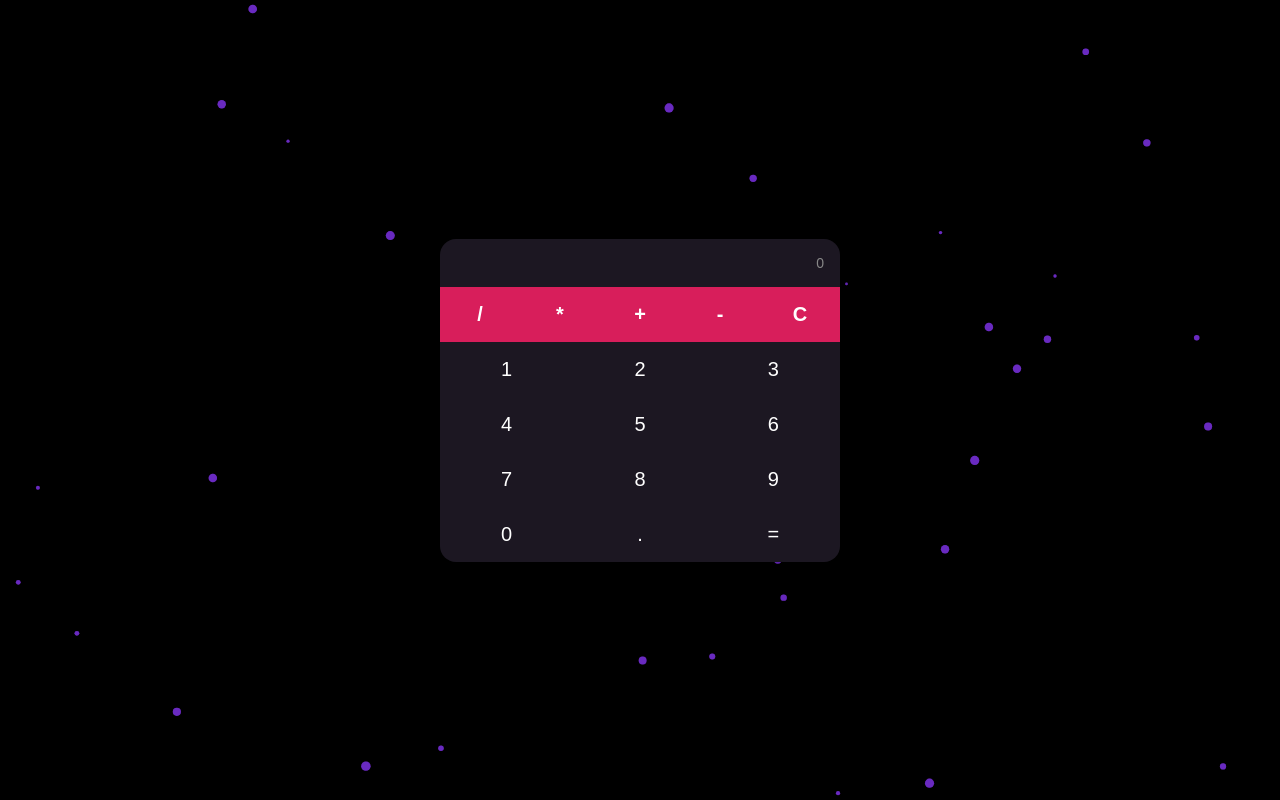
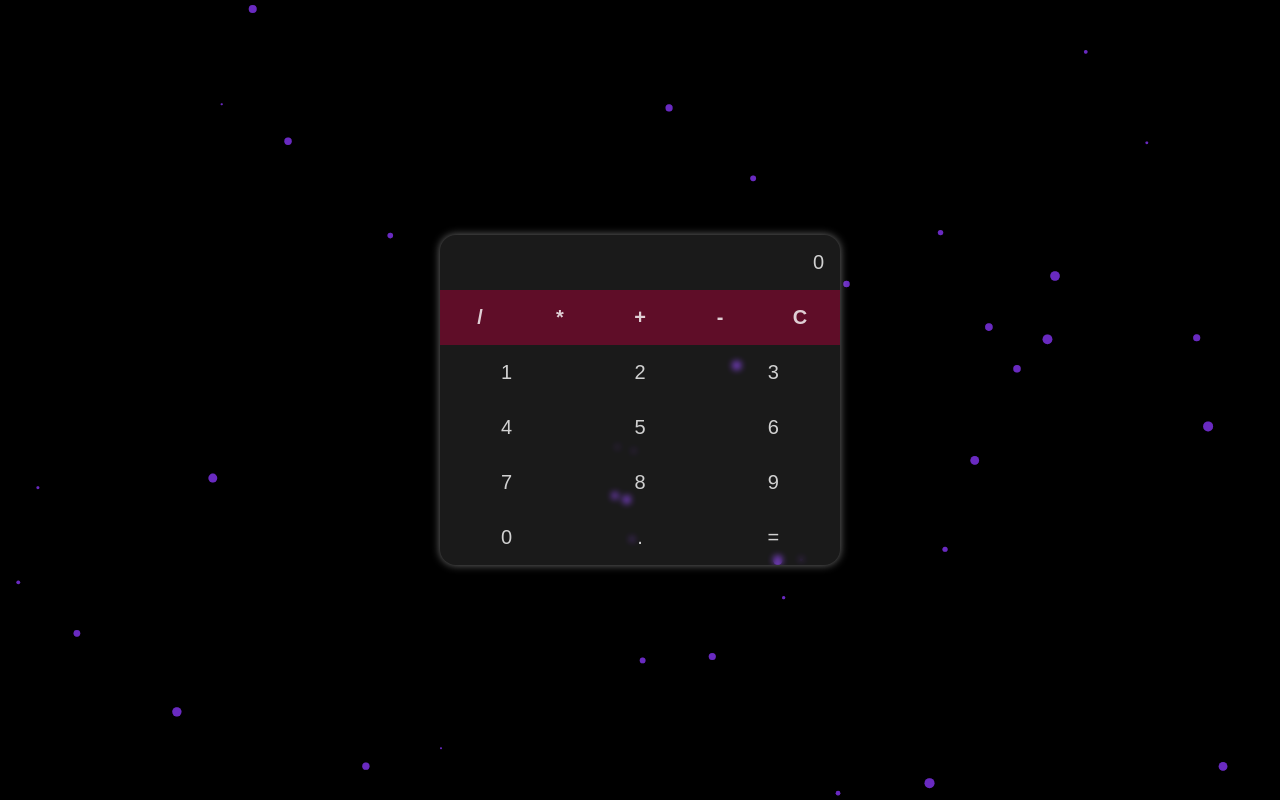
Before and after one commit to Elia-Arata/calculator, a React (Create React App) app: page / in a window 1280 px wide. Built offline with nearby package versions, Linux system fonts and the light colour scheme.

Commit message:
feat: glassmorphism

```diff
--- a/src/index.css
+++ b/src/index.css
@@ -1,8 +1,10 @@
 :root {
-    --primary: #d81e5b;
+    --primary: #d81e5b70;
     --secondary: #8c38ff;
-    --dark: #1c1722;
+    --dark: rgba(255, 255, 255, 0.1);
+    ;
     --light: #eee;
+    --white: rgba(255, 255, 255, 0.8);
 }
 
 * {
@@ -25,7 +27,8 @@
     max-width: 400px;
     border-radius: 16px;
     overflow: hidden;
-    box-shadow: 0px 2px 64px rgba(0, 0, 0, 0.2);
+    box-shadow: 0px 0px 8px 0px rgb(255 255 255 / 45%);
+    backdrop-filter: blur(3px);
 }
 
 .display {
@@ -39,15 +42,15 @@
 }
 
 .display {
-    font-size: 14px;
-    color: #888;
+    font-size: 20px;
+    color: var(--white);
 }
 
 button {
     appearance: none;
     border: none;
     outline: none;
-    color: #fff;
+    color: var(--white);
     font-size: 20px;
     padding: 16px;
     cursor: pointer;
@@ -55,7 +58,7 @@
 }
 
 button:hover {
-    opacity: 0.9;
+    background-color: rgba(255, 255, 255, 0.4) !important;
 }
 
 .operatori {
@@ -71,12 +74,13 @@
 .numeri {
     display: flex;
     flex-wrap: wrap;
+    background-color: var(--dark);
 }
 
 .numeri button {
     flex: 1 1 33.333%;
     max-width: 33.333%;
-    background-color: var(--dark);
+    background-color: transparent;
 }
 
 #tsparticles {
--- a/src/particles.json
+++ b/src/particles.json
@@ -46,7 +46,7 @@
       },
       "random": false,
       "speed": 6,
-      "straight": false
+      "straight": true
     },
     "number": {
       "density": {
```
